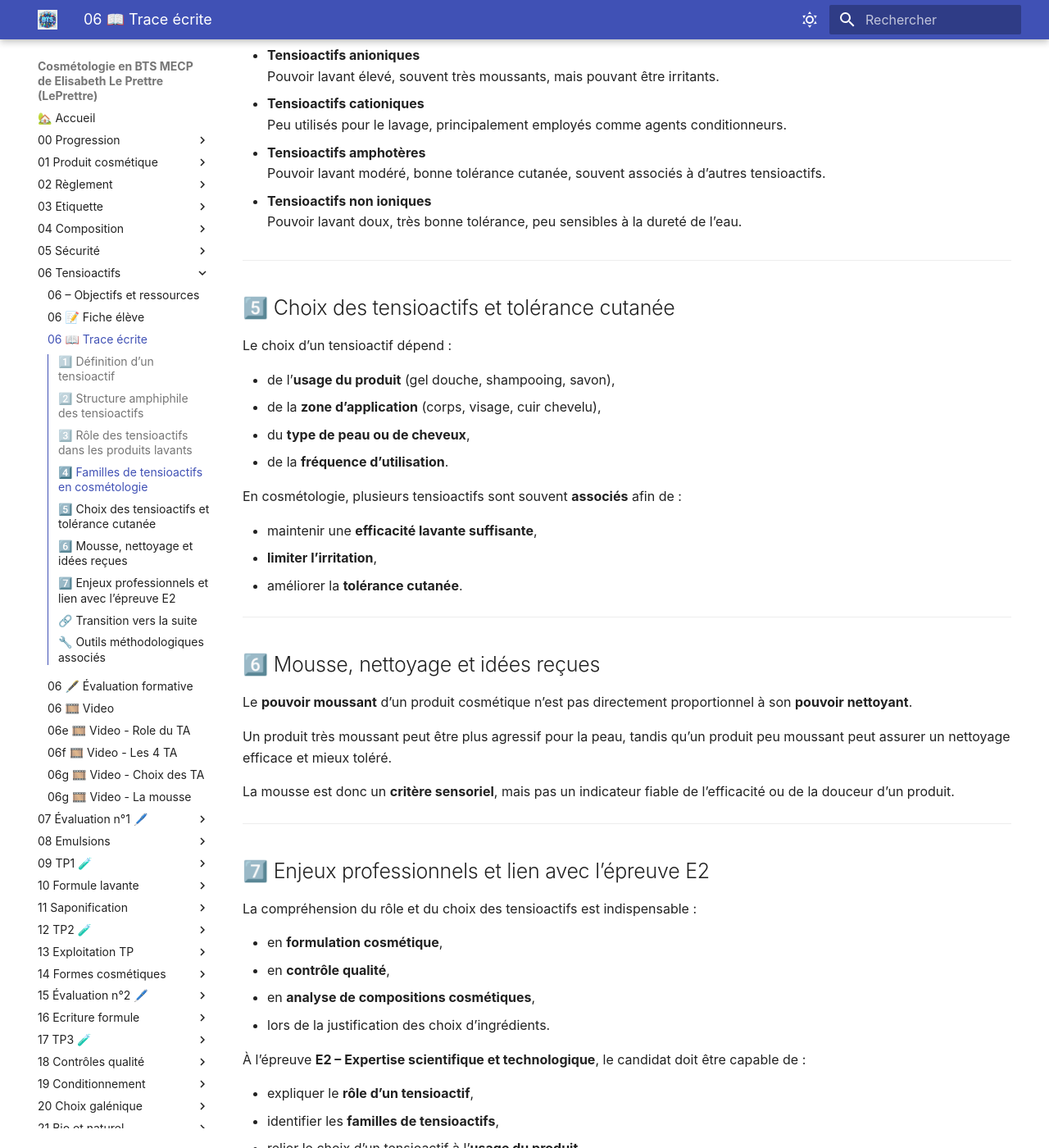
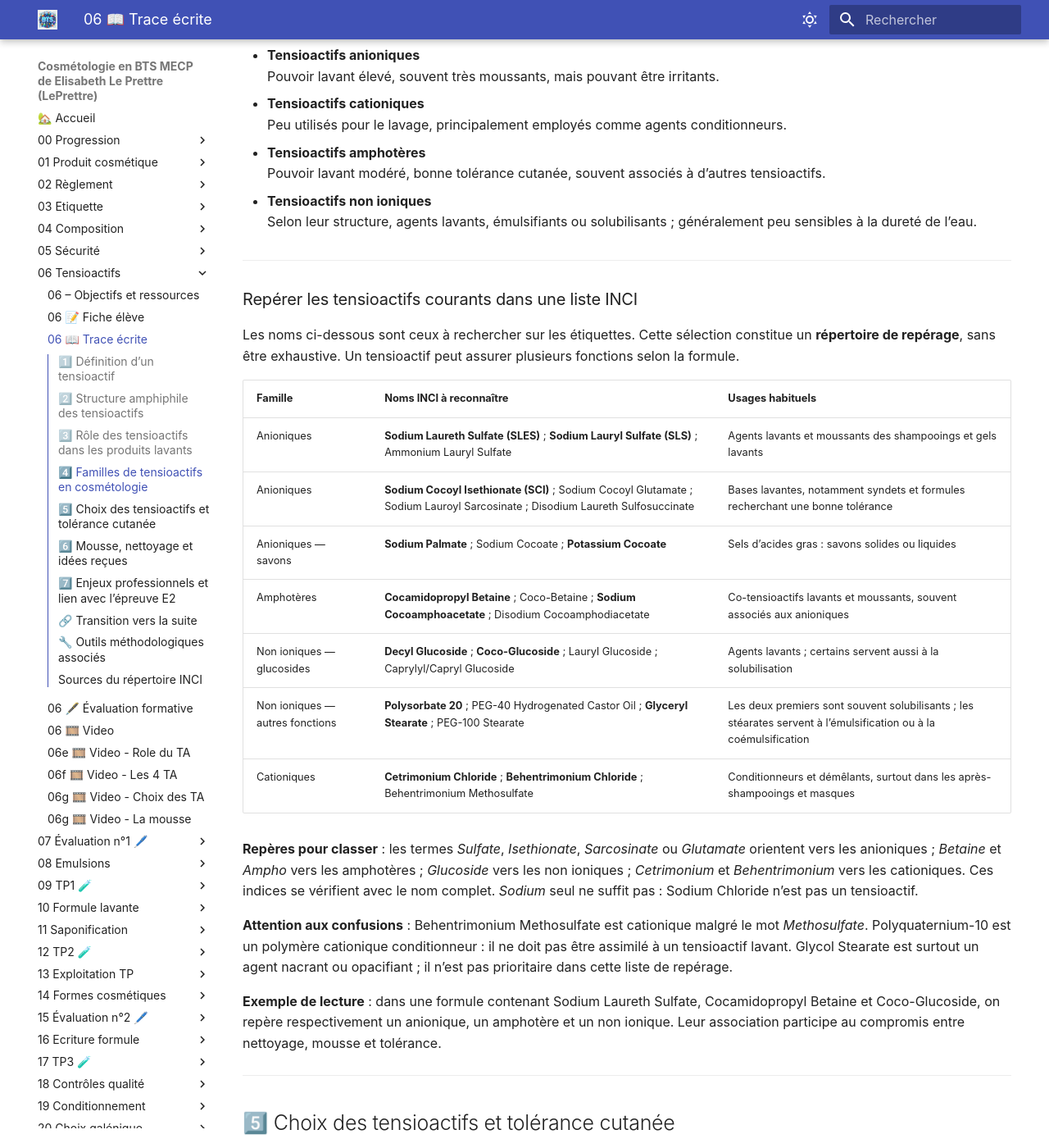
Before and after one commit to E-LePrettre/bts-mecp-cosmetologie, an MkDocs documentation site: the page built from docs/06_TA/06b_trace_ecrite.md, in a window 1280 px wide and 1400 px high, scrolled down 1967 px. Shown: the whole window at 82% size. Built offline with MkDocs 1.6.1 and Material for MkDocs 9.7.7, drawn with Linux system fonts in a browser that asks for light colours; some of the changed text lies outside the part shown.

Commit message:
Synchronize Forge source e3c1f03ff7017bb3837fcec65aa52ea03728ce33

```diff
--- a/docs/06_TA/06b_trace_ecrite.md
+++ b/docs/06_TA/06b_trace_ecrite.md
@@ -70,11 +70,35 @@ On distingue plusieurs **familles de tensioactifs**, classées selon la charge d
   Pouvoir lavant modéré, bonne tolérance cutanée, souvent associés à d’autres tensioactifs.
 
 - **Tensioactifs non ioniques**
-  Pouvoir lavant doux, très bonne tolérance, peu sensibles à la dureté de l’eau.
+  Selon leur structure, agents lavants, émulsifiants ou solubilisants ; généralement peu sensibles à la dureté de l’eau.
+
+---
+
+### Repérer les tensioactifs courants dans une liste INCI
+
+Les noms ci-dessous sont ceux à rechercher sur les étiquettes. Cette sélection constitue un **répertoire de repérage**, sans être exhaustive. Un tensioactif peut assurer plusieurs fonctions selon la formule.
+
+| Famille | Noms INCI à reconnaître | Usages habituels |
+|---|---|---|
+| Anioniques | **Sodium Laureth Sulfate (SLES)** ; **Sodium Lauryl Sulfate (SLS)** ; Ammonium Lauryl Sulfate | Agents lavants et moussants des shampooings et gels lavants |
+| Anioniques | **Sodium Cocoyl Isethionate (SCI)** ; Sodium Cocoyl Glutamate ; Sodium Lauroyl Sarcosinate ; Disodium Laureth Sulfosuccinate | Bases lavantes, notamment syndets et formules recherchant une bonne tolérance |
+| Anioniques — savons | **Sodium Palmate** ; Sodium Cocoate ; **Potassium Cocoate** | Sels d’acides gras : savons solides ou liquides |
+| Amphotères | **Cocamidopropyl Betaine** ; Coco-Betaine ; **Sodium Cocoamphoacetate** ; Disodium Cocoamphodiacetate | Co-tensioactifs lavants et moussants, souvent associés aux anioniques |
+| Non ioniques — glucosides | **Decyl Glucoside** ; **Coco-Glucoside** ; Lauryl Glucoside ; Caprylyl/Capryl Glucoside | Agents lavants ; certains servent aussi à la solubilisation |
+| Non ioniques — autres fonctions | **Polysorbate 20** ; PEG-40 Hydrogenated Castor Oil ; **Glyceryl Stearate** ; PEG-100 Stearate | Les deux premiers sont souvent solubilisants ; les stéarates servent à l’émulsification ou à la coémulsification |
+| Cationiques | **Cetrimonium Chloride** ; **Behentrimonium Chloride** ; Behentrimonium Methosulfate | Conditionneurs et démêlants, surtout dans les après-shampooings et masques |
+
+**Repères pour classer** : les termes *Sulfate*, *Isethionate*, *Sarcosinate* ou *Glutamate* orientent vers les anioniques ; *Betaine* et *Ampho* vers les amphotères ; *Glucoside* vers les non ioniques ; *Cetrimonium* et *Behentrimonium* vers les cationiques. Ces indices se vérifient avec le nom complet. *Sodium* seul ne suffit pas : Sodium Chloride n’est pas un tensioactif.
+
+**Attention aux confusions** : Behentrimonium Methosulfate est cationique malgré le mot *Methosulfate*. Polyquaternium-10 est un polymère cationique conditionneur : il ne doit pas être assimilé à un tensioactif lavant. Glycol Stearate est surtout un agent nacrant ou opacifiant ; il n’est pas prioritaire dans cette liste de repérage.
+
+**Exemple de lecture** : dans une formule contenant Sodium Laureth Sulfate, Cocamidopropyl Betaine et Coco-Glucoside, on repère respectivement un anionique, un amphotère et un non ionique. Leur association participe au compromis entre nettoyage, mousse et tolérance.
 
 ---
 
 ## 5️⃣ Choix des tensioactifs et tolérance cutanée
+
+**La famille ne suffit pas à prédire la tolérance.** Celle-ci dépend aussi de la concentration, des associations de tensioactifs, du pH, du temps de contact, du rinçage et de la peau de l’utilisateur. Un anionique peut entrer dans une formule douce ; un non ionique ou un amphotère n’est pas garanti sans irritation ni allergie.
 
 Le choix d’un tensioactif dépend :
 
@@ -95,7 +119,7 @@ En cosmétologie, plusieurs tensioactifs sont souvent **associés** afin de :
 
 Le **pouvoir moussant** d’un produit cosmétique n’est pas directement proportionnel à son **pouvoir nettoyant**.
 
-Un produit très moussant peut être plus agressif pour la peau, tandis qu’un produit peu moussant peut assurer un nettoyage efficace et mieux toléré.
+Un produit peu moussant peut nettoyer efficacement. Une mousse abondante ne permet pas, à elle seule, de conclure sur l’irritation ou la douceur du produit.
 
 La mousse est donc un **critère sensoriel**, mais pas un indicateur fiable de l’efficacité ou de la douceur d’un produit.
 
@@ -124,6 +148,7 @@ La compréhension du rôle et du choix des tensioactifs est indispensable :
 - Les tensioactifs sont des **ingrédients clés** des produits lavants
 - Leur structure **amphiphile** permet le nettoyage
 - Il existe plusieurs **familles** de tensioactifs aux propriétés différentes
+- Les **noms INCI** permettent de repérer les tensioactifs courants et de proposer leur fonction
 - Le choix des tensioactifs dépend de l’**usage et de la tolérance cutanée**
 - La mousse n’est pas un indicateur fiable du pouvoir nettoyant
 
@@ -148,3 +173,11 @@ Ces notions seront réinvesties pour :
 ➡️ [**Fiche méthode 01 – Justifier (O.A.C.J.)**](../Methodologie/01_fiche_methode.md)
 
 ➡️ [**Fiche méthode 04 – Structurer une réponse rédigée type E2**](../Methodologie/04_fiche_methode.md)
+
+
+## Sources du répertoire INCI
+
+- [BASF — exemples de tensioactifs et noms INCI](https://care360.basf.com/northamerica/en/industries/personal-care/magazine/lead-the-charge-to-reformulate-for-1-4-dioxane-limits)
+- [Croda — Polysorbate 20 et fonctions](https://www.crodabeauty.com/en-gb/products/product/70-tween_1_20)
+
+Sélection pédagogique établie à partir de la fiche « Les différents tensioactifs » fournie et de documentations de fournisseurs.
```
Also changed, not shown: other parts of docs/06_TA/06b_trace_ecrite.md (+2 -2 lines), 2 other files.
